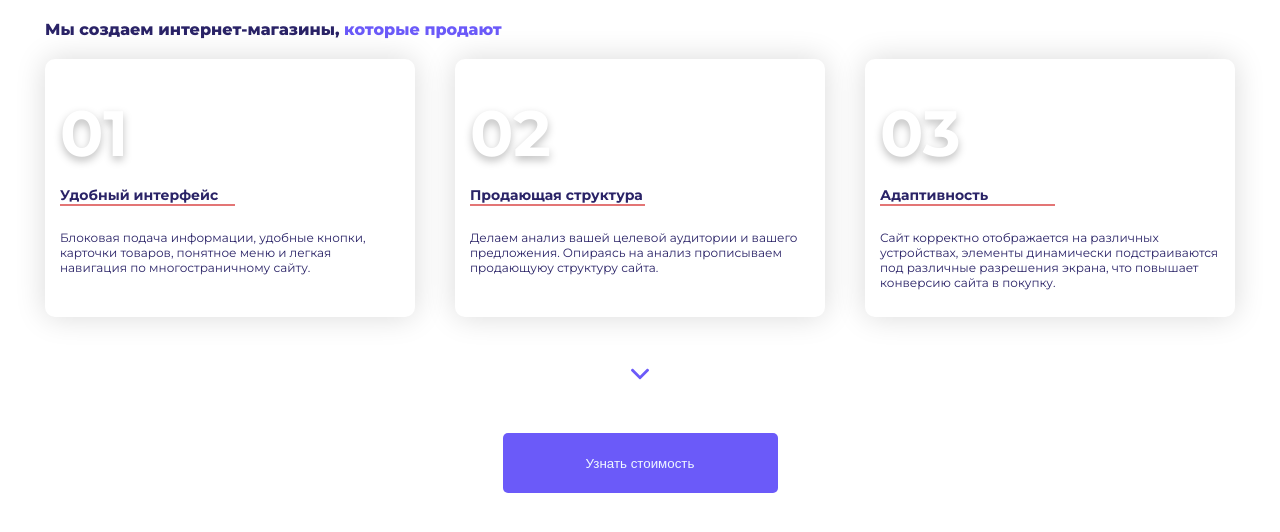
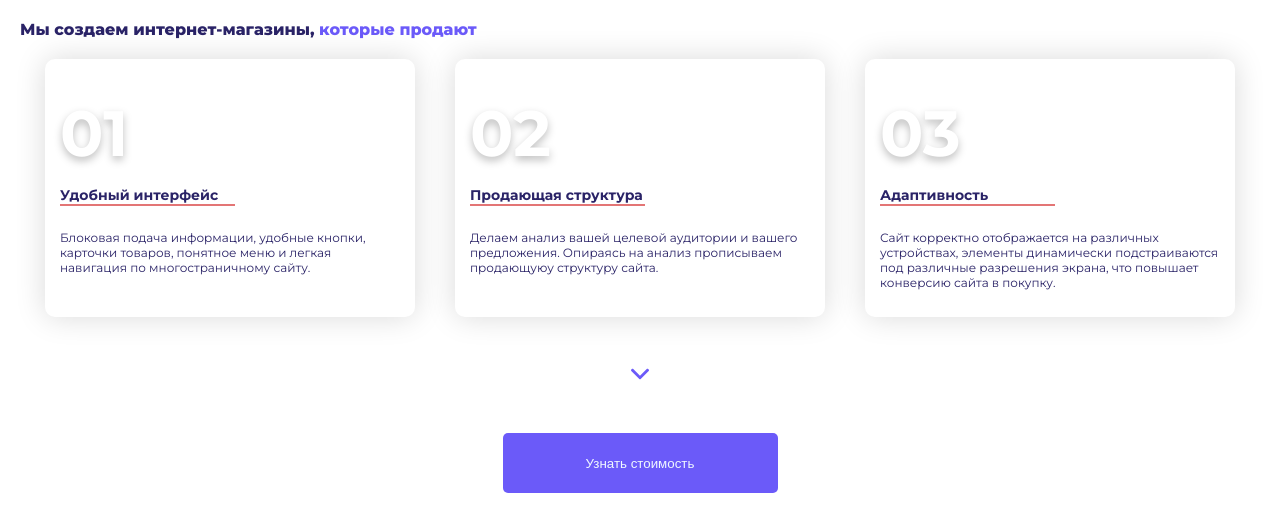
Before and after one commit to IIupo/bug-free-adventure, a plain HTML site: page index.html in a window 1280 px wide. Drawn offline with nearby package versions, Linux system fonts and the light colour scheme.

Commit message:
Update style.css

```diff
--- a/style.css
+++ b/style.css
@@ -164,13 +164,6 @@ html {
         margin-top: 50px;
 }
 
-section {
-    display: flex;
-    flex-direction: column;
-    align-content: space-around;
-    flex-wrap: wrap;
-}
-
 .section_header {
     font-weight: 800;
     margin: 20px 20px;
```
